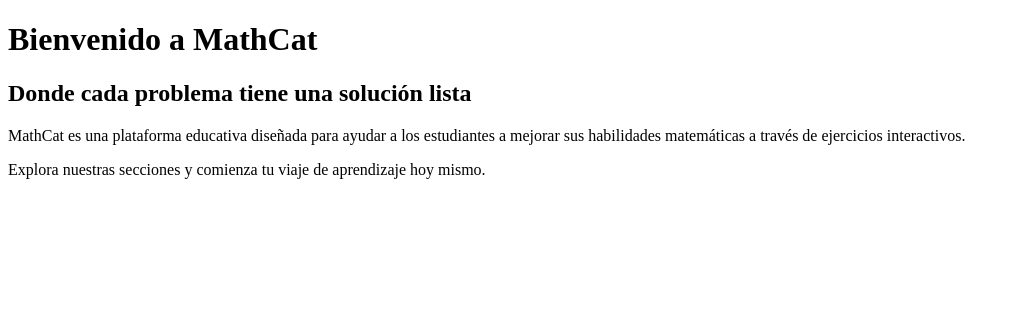
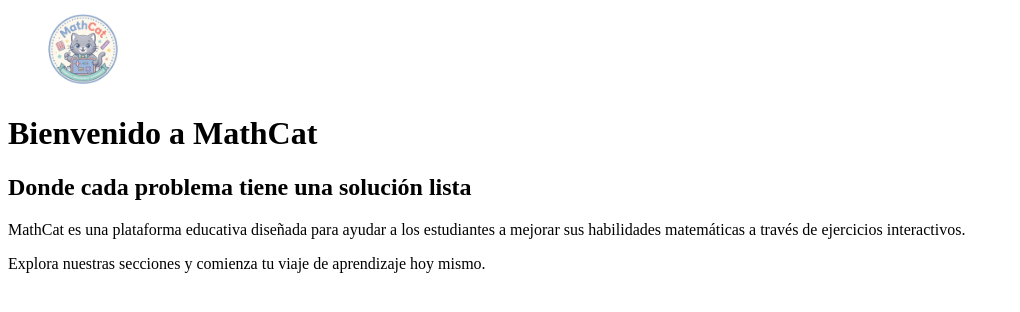
Before and after one commit to Gatito200/MathCat, a plain HTML site: page index.html in a window 1280 px wide. Shown: the whole page, without its empty margins (0-1020 px from the left). Drawn offline with Linux system fonts and the light colour scheme.

Commit message:
Update index.html
colocado logo y correción de tamaños

```diff
--- a/index.html
+++ b/index.html
@@ -6,6 +6,7 @@
     <title>MathCat</title>
 </head>
 <body>
+  <img src="imagenes/logo mathcat (1).png" alt="Logo de MathCat" width="150"/>
   <h1>Bienvenido a MathCat</h1>
     <h2>Donde cada problema tiene una solución lista</h2>
     <p>MathCat es una plataforma educativa diseñada para ayudar a los estudiantes a mejorar sus habilidades matemáticas a través de ejercicios interactivos.</p>
```
